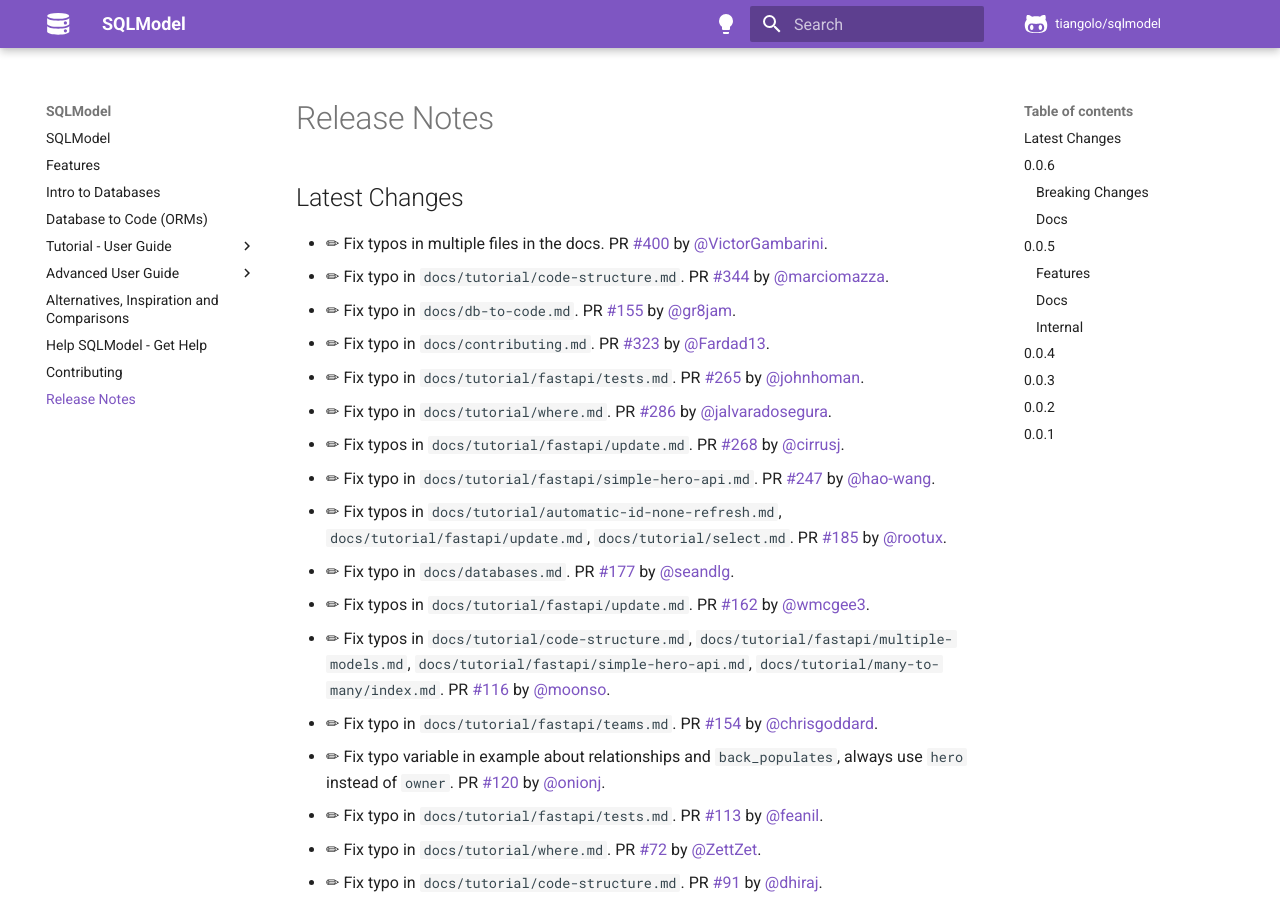
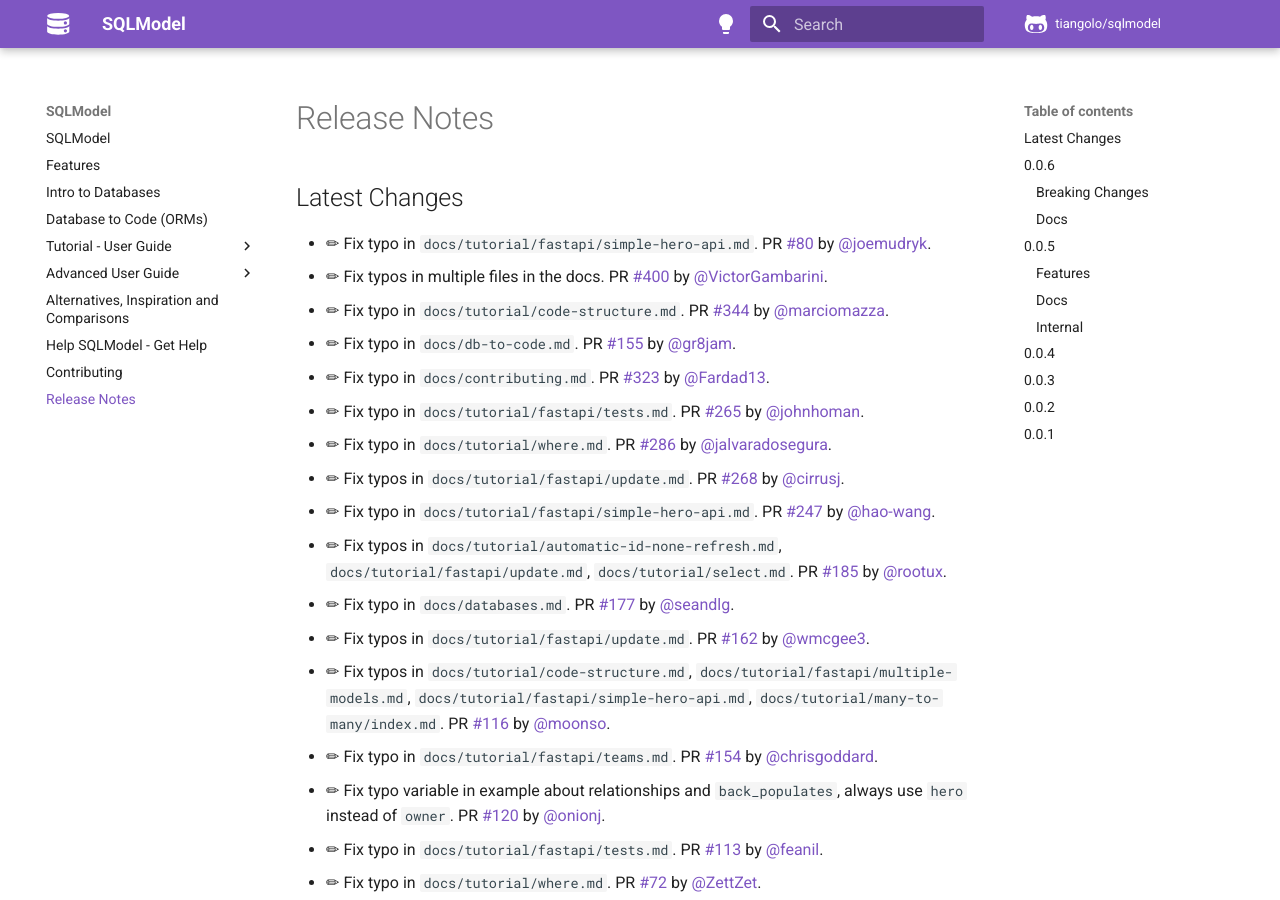
Before and after one commit to upmorpheus/Laravel-perfect, an MkDocs documentation site: the page built from docs/release-notes.md, in a window 1280 px wide and 900 px high. Built offline with MkDocs 1.6.1 and Material for MkDocs 9.7.7, drawn with Linux system fonts in a browser that asks for light colours; comment, search, counter and statistics services are not loaded.

Commit message:
📝 Update release notes

```diff
--- a/docs/release-notes.md
+++ b/docs/release-notes.md
@@ -2,6 +2,7 @@
 
 ## Latest Changes
 
+* ✏ Fix typo in `docs/tutorial/fastapi/simple-hero-api.md`. PR [#80](https://github.com/tiangolo/sqlmodel/pull/80) by [@joemudryk](https://github.com/joemudryk).
 * ✏ Fix typos in multiple files in the docs. PR [#400](https://github.com/tiangolo/sqlmodel/pull/400) by [@VictorGambarini](https://github.com/VictorGambarini).
 * ✏ Fix typo in `docs/tutorial/code-structure.md`. PR [#344](https://github.com/tiangolo/sqlmodel/pull/344) by [@marciomazza](https://github.com/marciomazza).
 * ✏ Fix typo in `docs/db-to-code.md`. PR [#155](https://github.com/tiangolo/sqlmodel/pull/155) by [@gr8jam](https://github.com/gr8jam).
```
